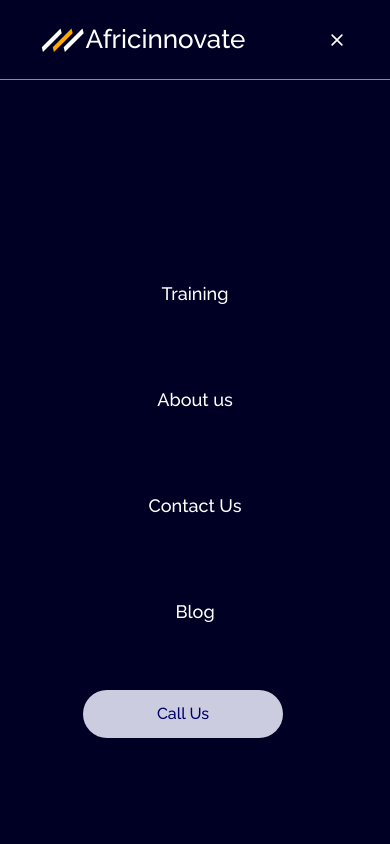
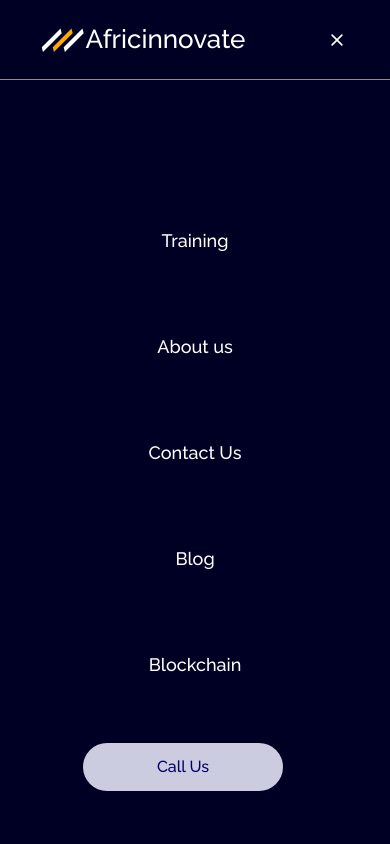
Before and after one commit to africinnovate/africinnovate-website, a Next.js app: page /about in a window 390 px wide. Both pictures are taken after a click on the button 336 px from the left and 39 px from the top of the page. Shown: the top 844 px of the page. Built offline with nearby package versions, Linux system fonts and the light colour scheme.

Commit message:
blockchain

```diff
--- a/components/ui/AppHeader.tsx
+++ b/components/ui/AppHeader.tsx
@@ -153,6 +153,9 @@ const AppHeader = () => {
           <div className="font-sans text-white text-lg font-medium leading-6 my-4">
             <Link href="/blog">Blog</Link>
           </div>
+          <div className="font-sans text-white text-lg font-medium leading-6 my-4">
+            <Link href="/blockchain">Blockchain</Link>
+          </div>
           <div className="inline-flex items-start mr-6  ">
             <Button className="w-[200px]" onClick={() => setIsModalOpen(true)}>
               Call Us
```
